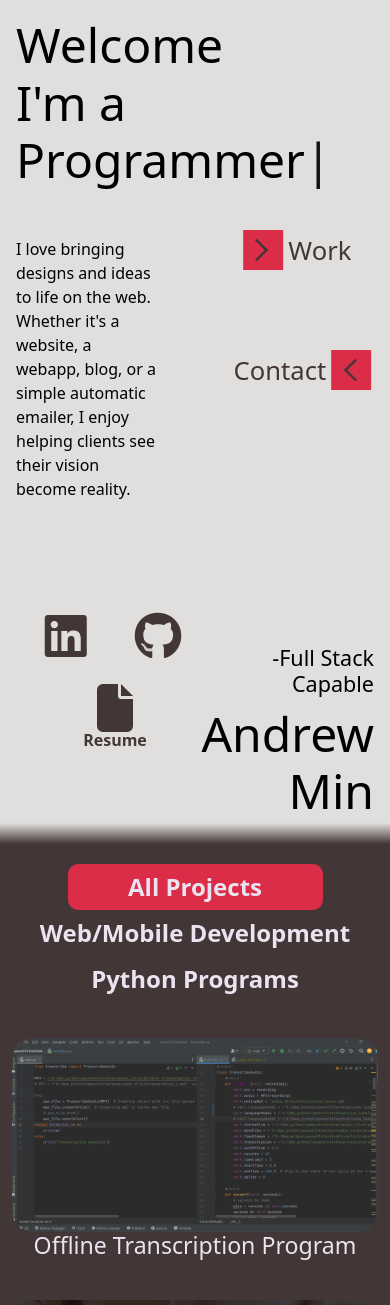
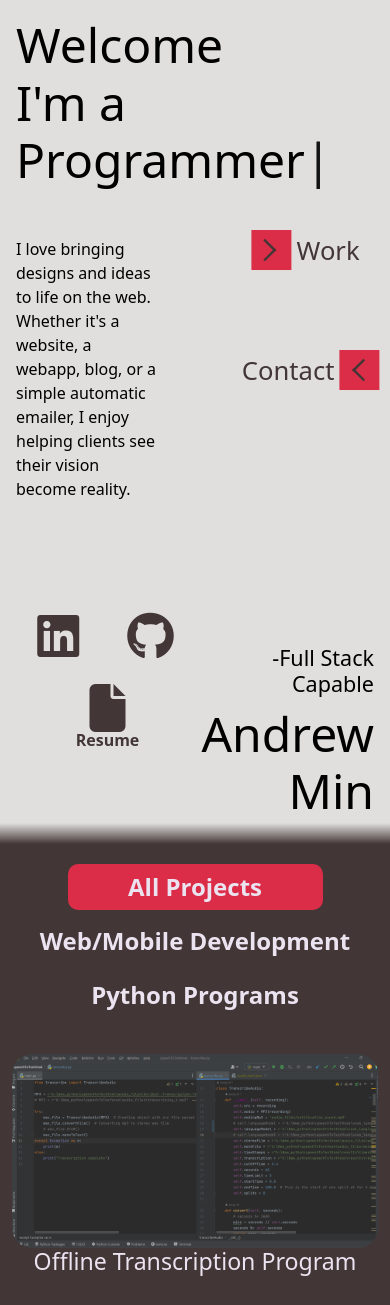
Before and after one commit to andrewymin/portfolio, a React (Vite) app: page / in a window 390 px wide. Shown: the top 1305 px of the page. Built offline with nearby package versions, Linux system fonts and the light colour scheme.

Commit message:
width change of intro

```diff
--- a/src/css/index.css
+++ b/src/css/index.css
@@ -19,7 +19,6 @@ body {
   }
   body #intro .social {
     padding-left: 1rem;
-    min-width: 210px;
     padding-top: 0;
   }
   body #intro .title {
@@ -38,6 +37,7 @@ body {
   }
   body #work .projects-nav {
     flex-direction: column;
+    gap: 0.5rem;
   }
   body #work .projects-nav .pn-item {
     max-width: 340px;
@@ -69,11 +69,17 @@ body {
   }
 }
 @media (max-width: 520px) {
+  body #intro .social {
+    min-width: 50vw;
+  }
   body #intro .social .platforms {
     gap: 0 3rem;
     align-items: start;
     padding-bottom: 1rem;
     flex-wrap: wrap;
+  }
+  body #intro #mainNav .menu {
+    max-width: 140px;
   }
   body #work .project img {
     height: auto;
@@ -86,14 +92,10 @@ body {
   body #intro p {
     font-size: 14px;
   }
-  body #intro .social {
-    min-width: 50vw;
-  }
   body #intro .social .platforms i {
     font-size: 2rem;
   }
   body #mainNav .menu {
-    max-width: 140px;
     scale: 0.6;
   }
 }
@@ -270,6 +272,7 @@ section {
   position: relative;
   padding-left: 3rem;
   padding-top: 1rem;
+  z-index: 1;
 }
 #intro .social .platforms {
   display: flex;
--- a/src/scss/components/_media.scss
+++ b/src/scss/components/_media.scss
@@ -13,14 +13,9 @@
 
             .social {
                 padding-left: 1rem;
-                min-width: 210px;
+                // min-width: 210px;
                 padding-top: 0;
 
-                .platforms {
-                    // flex-direction: column;
-                    // gap: 1rem;
-                    // align-items: start;
-                }
             }
 
             .title {
@@ -51,6 +46,7 @@
 
             .projects-nav {
                 flex-direction: column;
+                gap: .5rem;
 
                 .pn-item {
                     max-width: 340px;
@@ -97,10 +93,14 @@
 @media (max-width: 520px) { // mobile screen
 
     body {
-        #intro
-        {
+        #intro {
+
+            // .menu {
+            //     max-width: 140px;
+            // }
+
             .social{
-                // min-width: 50vw;
+                min-width: 50vw;
                 .platforms {
                     gap: 0 3rem;
                     align-items: start;
@@ -108,6 +108,13 @@
                     flex-wrap: wrap;
                 }
             }
+
+            #mainNav {
+                .menu {
+                    max-width: 140px;
+                }
+            }
+
         }
         #work {
             .project {
@@ -136,7 +143,7 @@
             }
 
             .social {
-                min-width: 50vw;
+                // min-width: 50vw;
 
                 .platforms {
 
@@ -149,7 +156,7 @@
 
         #mainNav {
             .menu {
-                max-width: 140px;
+                // max-width: 140px;
                 scale: 0.6;
             }
         }
--- a/src/scss/index.scss
+++ b/src/scss/index.scss
@@ -230,7 +230,7 @@ section {
         position: relative;
         padding-left: 3rem;
         padding-top: 1rem;
-
+        z-index: 1;
         .platforms {
             display: flex;
             flex-direction: row;
```
Also changed, not shown: 1 other file (tests, documents, lock files or other folders).
